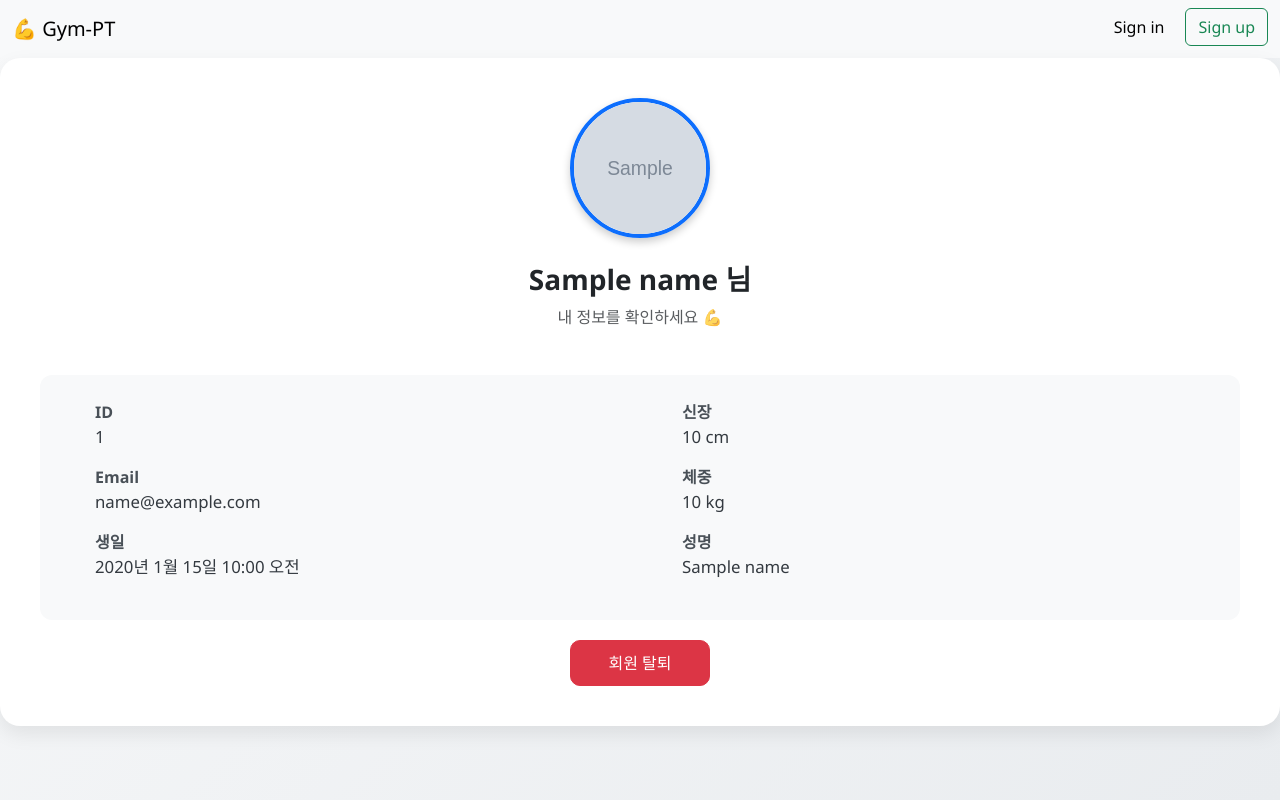
After one commit to teolex/SKN14-4th-4Team, a Django app: template skn_last_small_project/templates/mainapp/mypage.html in a window 1280 px wide. The commit adds this page. Run offline with Django 5.2, Linux system fonts and the light colour scheme; tables that the repository leaves empty hold one stand-in row (values such as "Sample post"); the template is opened without the code that fills it: values that come from a table or form of the project are taken from there, most other values are stand-ins (such as "Sample title", 1, 10 or a date in 2020); grey boxes marked "Sample" are stand-in pictures; parts of the project's set-up code (start-up, migrations or seed data) failed here and were passed over.

Commit message:
Feat: chat 페이지 style 때문에 nav 에 스타일 어그러진 것 수정. 탈퇴페이지 추가. mypage 추가.

```diff
--- a/skn_last_small_project/mainapp/models.py
+++ b/skn_last_small_project/mainapp/models.py
@@ -18,6 +18,17 @@ class Member(models.Model):
         today = date.today()
         birth = self.birthday
         return today.year - birth.year - ( (today.month, today.day) < (birth.month, birth.day) )
+
+    def to_dict(self):
+        return {
+            "id"        : self.user.username,
+            "email"     : self.user.email,
+            "birthday"  : self.birthday,
+            "height"    : self.height,
+            "weight"    : self.weight,
+            "picture"   : self.picture,
+            "name"      : self.user.last_name+self.user.first_name,
+        }
 
 
 class MemberCreateForm(UserCreationForm):
--- a/skn_last_small_project/mainapp/urls.py
+++ b/skn_last_small_project/mainapp/urls.py
@@ -17,7 +17,8 @@ urlpatterns = [
     path('signup/'  , views.signup, name="signup"),
     path('logout/'  , views.logout, name="logout"),
 
-    path('mypage/'  , views.mypage, name="mypage"),
+    path('mypage/'    , views.mypage, name="mypage"),
+    path('deregister/', views.deregister, name="deregister"),
 ]
 
 # 업로드 파일 경로설정
--- a/skn_last_small_project/templates/layout/nav.html
+++ b/skn_last_small_project/templates/layout/nav.html
@@ -21,16 +21,16 @@
             <ul class="navbar-nav mb-2 mb-lg-1">
                 {% if user.is_authenticated %}
                     <li class="nav-item me-2">
-                        <a class="btn btn-outline-success p-0" href="javascript:alert('My page 준비')">
+                        <a class="btn btn-outline-success p-0" href="{% url "mainapp:mypage" %}">
                             <img src="{% if user.member.picture %}{{ user.member.picture.url }}{% else %}/media/profile/default.jpg{% endif %}" alt="Logo" width="37" height="37" class="rounded mx-auto d-block">
                         </a>
                     </li>
                     <li class="nav-item">
-                        <a class="btn btn-primary" href="{% url "mainapp:logout" %}?next={{ request.path }}">Log out</a>
+                        <a class="btn btn-primary" href="{% url "mainapp:logout" %}">Log out</a>
                     </li>
                 {% else %}
                     <li class="nav-item me-2">
-                        <a class="btn btn-light" href="{% url "mainapp:login" %}?next={{ request.path }}">Sign in</a>
+                        <a class="btn btn-light" href="{% url "mainapp:login" %}">Sign in</a>
                     </li>
                     <li class="nav-item">
                         <a class="btn btn-outline-success" href="{% url "mainapp:signup" %}">Sign up</a>
--- /dev/null
+++ b/skn_last_small_project/templates/mainapp/mypage.html
@@ -0,0 +1,171 @@
+{% extends '../layout/base_default.html' %}
+
+{% load static %}
+
+{% block title %}Gym-PT | My profile{% endblock title %}
+
+{% block style %}
+    <style>
+        body {
+            background: linear-gradient(135deg, #f8f9fa, #e9ecef);
+            min-height: 100vh;
+            font-family: 'Segoe UI', sans-serif;
+        }
+
+        .mypage-container {
+            max-width: 900px;
+            margin: 60px auto;
+        }
+
+        .card-profile {
+            border: none;
+            border-radius: 20px;
+            background-color: #ffffff;
+            box-shadow: 0 8px 20px rgba(0, 0, 0, 0.08);
+            overflow: hidden;
+            padding: 40px;
+            position: relative;
+        }
+
+        .profile-pic {
+            width: 140px;
+            height: 140px;
+            object-fit: cover;
+            border-radius: 50%;
+            border: 4px solid #0d6efd;
+            box-shadow: 0 4px 8px rgba(0, 0, 0, 0.2);
+            margin-bottom: 10px;
+        }
+
+        .profile-header {
+            text-align: center;
+            margin-bottom: 30px;
+        }
+
+        .profile-header h3 {
+            margin-top: 15px;
+            font-weight: bold;
+        }
+
+        .info-section {
+            background-color: #f8f9fa;
+            border-radius: 12px;
+            padding: 25px;
+            margin-bottom: 20px;
+        }
+
+        .info-item {
+            display: flex;
+            align-items: center;
+            margin-bottom: 16px;
+        }
+
+        .info-item i {
+            font-size: 1.4rem;
+            color: #0d6efd;
+            width: 30px;
+        }
+
+        .info-label {
+            font-weight: 600;
+            color: #495057;
+            width: 120px;
+        }
+
+        .info-value {
+            color: #343a40;
+            font-size: 1.05rem;
+        }
+
+        .btn-group-custom .btn {
+            min-width: 140px;
+            padding: 10px 16px;
+            font-weight: 500;
+            border-radius: 10px;
+            transition: all 0.3s;
+        }
+
+        .btn-group-custom .btn:hover {
+            transform: translateY(-1px);
+            box-shadow: 0 4px 10px rgba(0, 0, 0, 0.1);
+        }
+    </style>
+{% endblock style %}
+
+{% block content %}
+    <div class="card card-profile">
+        <div class="profile-header">
+            <img src="{{ picture.url }}"
+                 alt="프로필 이미지" class="profile-pic">
+            <h3>{{ name }} 님</h3>
+            <p class="text-muted">내 정보를 확인하세요 💪</p>
+        </div>
+
+        <div class="info-section">
+            <div class="row">
+                <div class="col-md-6">
+                    <div class="info-item">
+                        <i class="bi bi-person"></i>
+                        <div>
+                            <div class="info-label">ID</div>
+                            <div class="info-value">{{ id }}</div>
+                        </div>
+                    </div>
+                    <div class="info-item">
+                        <i class="bi bi-envelope"></i>
+                        <div>
+                            <div class="info-label">Email</div>
+                            <div class="info-value">{{ email }}</div>
+                        </div>
+                    </div>
+                    <div class="info-item">
+                        <i class="bi bi-calendar-event"></i>
+                        <div>
+                            <div class="info-label">생일</div>
+                            <div class="info-value">{{ birthday }}</div>
+                        </div>
+                    </div>
+                </div>
+
+                <div class="col-md-6">
+                    <div class="info-item">
+                        <i class="bi bi-arrows-collapse-vertical"></i>
+                        <div>
+                            <div class="info-label">신장</div>
+                            <div class="info-value">{{ height }} cm</div>
+                        </div>
+                    </div>
+                    <div class="info-item">
+                        <i class="bi bi-weight"></i>
+                        <div>
+                            <div class="info-label">체중</div>
+                            <div class="info-value">{{ weight }} kg</div>
+                        </div>
+                    </div>
+                    <div class="info-item">
+                        <i class="bi bi-person-badge"></i>
+                        <div>
+                            <div class="info-label">성명</div>
+                            <div class="info-value">{{ name }}</div>
+                        </div>
+                    </div>
+                </div>
+            </div>
+        </div>
+
+        <div class="d-flex justify-content-center gap-3 btn-group-custom">
+{#            <a href="/update-profile/" class="btn btn-outline-primary">정보 수정</a>#}
+            <a href="javascript:deregister()" class="btn btn-danger">회원 탈퇴</a>
+        </div>
+    </div>
+{% endblock content %}
+
+{% block script %}
+    <script>
+        const deregister = () => {
+            if( confirm("정말로 탈퇴하시겠습니까?\n삭제된 계정은 다시 복구할 수 없습니다.") ) {
+                location.href = "{% url "mainapp:deregister" %}";
+            }
+        }
+    </script>
+{% endblock script %}
```
Also changed, not shown: skn_last_small_project/mainapp/views.py (+9 -2 lines), skn_last_small_project/templates/mainapp/chat.html (+9 -7 lines).
